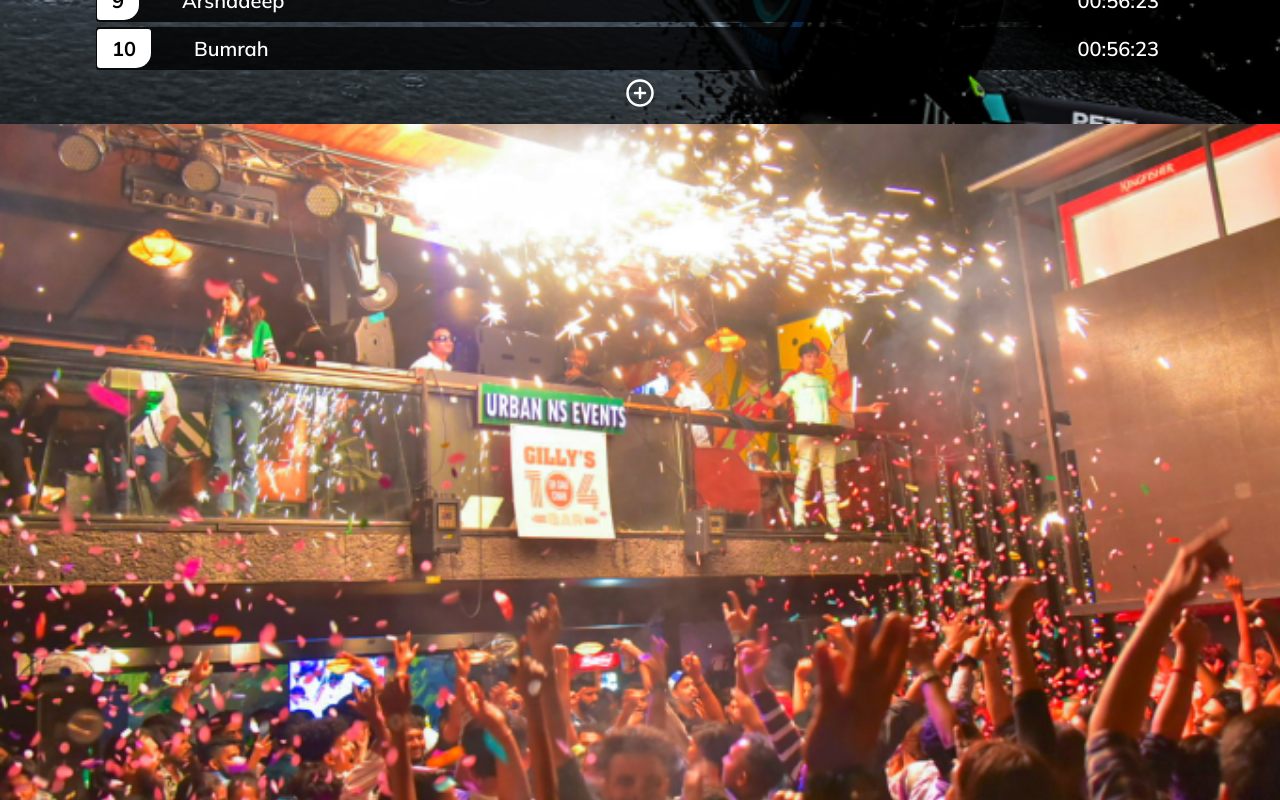
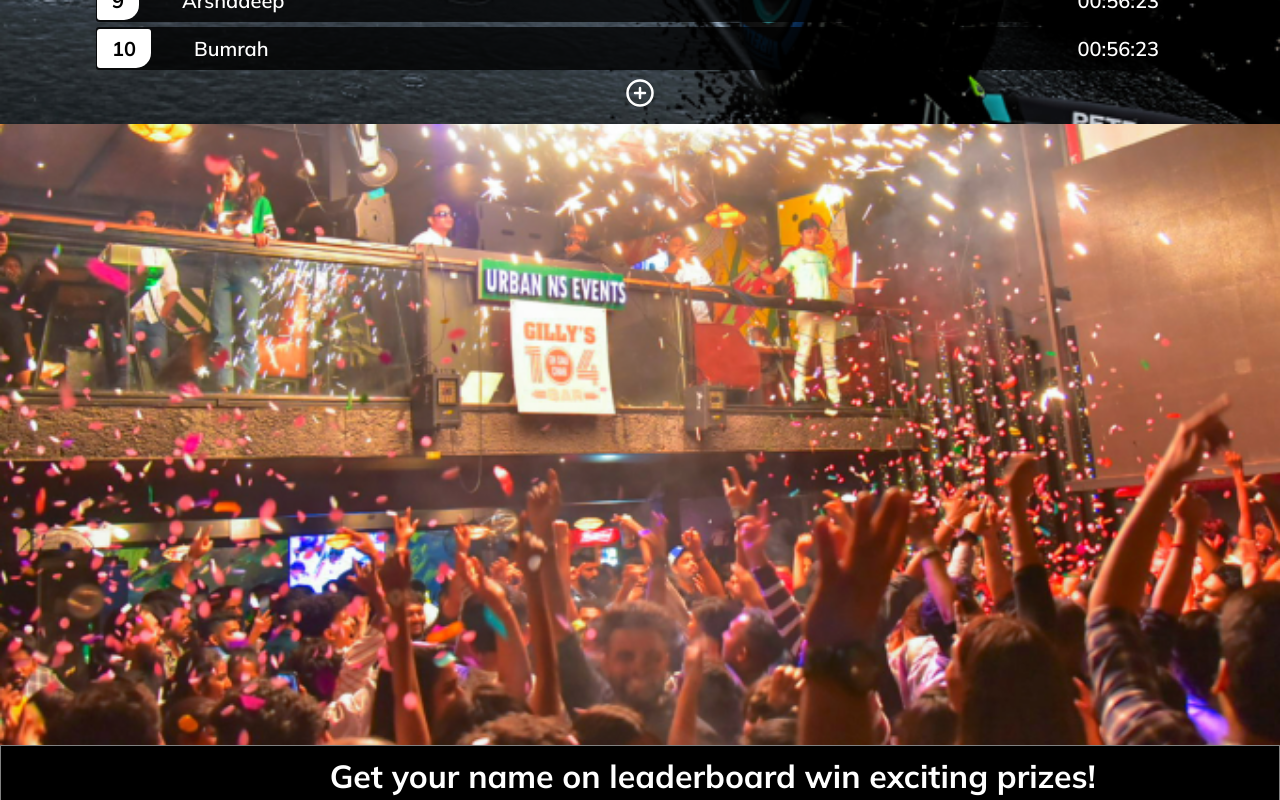
Before and after one commit to Rakeshvanam6868/leaderboard-Project, a React (Vite) app: page / in a window 1280 px wide. Shown: the part 620-1420 px from the top of the page. Built offline with nearby package versions, Linux system fonts and the light colour scheme.

Commit message:
Update imageMove.css

```diff
--- a/src/styles/imageMove.css
+++ b/src/styles/imageMove.css
@@ -1,10 +1,15 @@
-/* ImageMove.css */
-
 .image-scroll {
   width: 100%;
+  position: relative;
+  overflow: hidden;
+  padding-bottom: 48.5%; /* Aspect ratio 16:9 (e.g., 9 / 16 * 100%) */
 }
 
 .image-scroll img {
+  position: absolute;
+  top: 0;
+  left: 0;
   width: 100%;
-    object-fit:cover; /* Ensures the image covers the entire container */
+  height: 100%;
+  object-fit: cover;
 }
```
Lines whose indentation alone changed are shown as unchanged.
